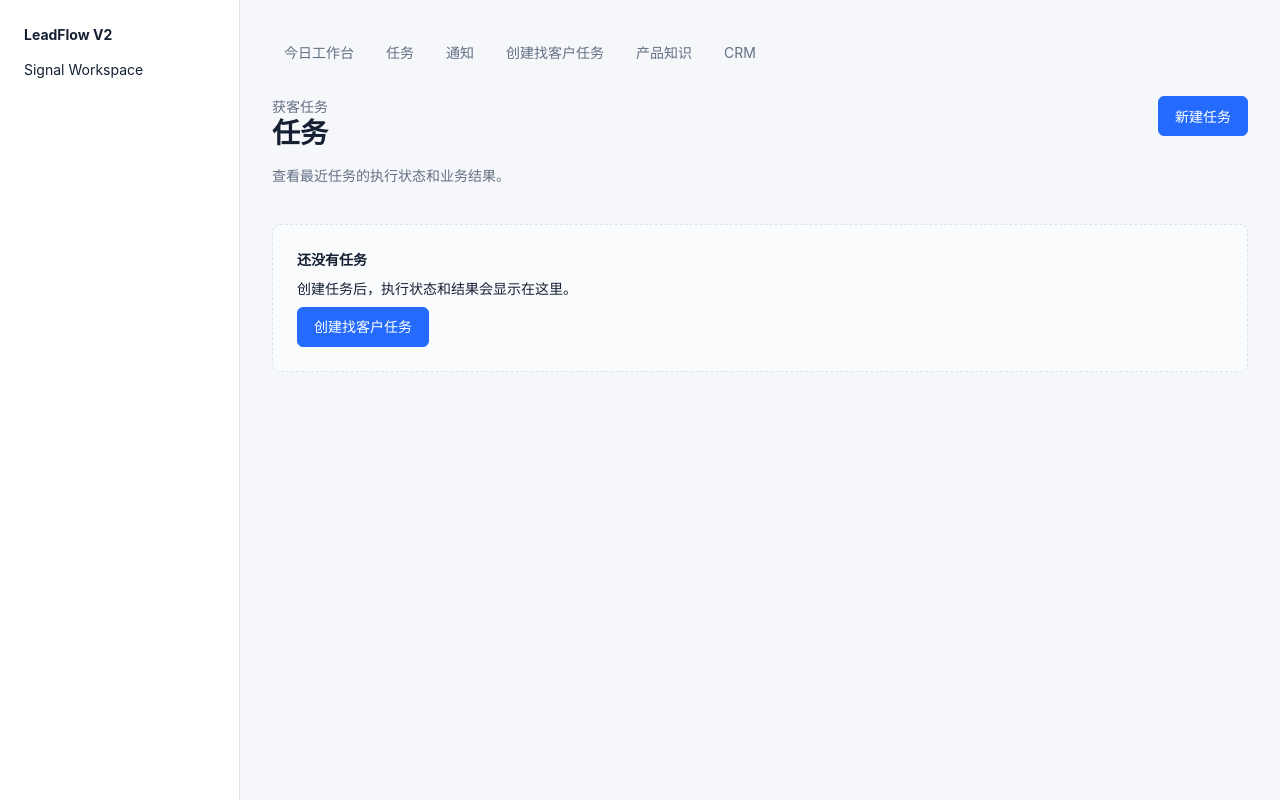
After one commit to liumingyang-maker/leadflow-saas-v2-mimo, a Flask app: template app/templates/acquisition/mission_list.html in a window 1280 px wide. The commit adds this page. Run offline with Flask 3, Linux system fonts and the light colour scheme; the template is opened without the code that fills it, so the values that code supplies are empty; some libraries are stand-ins or nearby versions.

Commit message:
feat(acquisition): add mission result list

```diff
--- a/app/modules/acquisition/routes.py
+++ b/app/modules/acquisition/routes.py
@@ -20,7 +20,10 @@ from app.modules.acquisition.contracts import (
     MissionCreateInput,
 )
 from app.modules.acquisition.manual_evidence import ManualEvidenceError
-from app.modules.acquisition.mission_results import resolve_mission_result
+from app.modules.acquisition.mission_results import (
+    list_mission_result_summaries,
+    resolve_mission_result,
+)
 from app.modules.acquisition.models import AcquisitionCandidate
 from app.modules.acquisition.repository import (
     AssessmentRepository,
@@ -133,6 +136,18 @@ def register_acquisition_routes(app: Flask) -> None:
             ),
             400 if error else 200,
         )
+
+    @app.get("/acquisition/missions")
+    @tenant_required(app)
+    def acquisition_mission_list():
+        tenant_id, _actor_id = _identity()
+        with Session(get_engine(app)) as db_session:
+            missions = list_mission_result_summaries(
+                db_session,
+                tenant_id=tenant_id,
+                limit=50,
+            )
+        return render_template("acquisition/mission_list.html", missions=missions)
 
     @app.route("/acquisition/missions/new", methods=["GET", "POST"])
     @tenant_required(app)
--- a/app/templates/acquisition/candidate_detail.html
+++ b/app/templates/acquisition/candidate_detail.html
@@ -2,6 +2,8 @@
 {% call shell((view.candidate.company_name or "候选客户") ~ " · LeadFlow") %}
 <nav class="lf-top-nav" aria-label="获客导航">
   <a href="/workbench">今日工作台</a>
+  <a href="/acquisition/missions">任务</a>
+  <a href="/notifications">通知{% if view is defined and view.notifications_unread is defined and view.notifications_unread %}（{{ view.notifications_unread }}）{% endif %}</a>
   {% if mission %}<a href="/acquisition/missions/{{ mission.id }}">返回任务</a>{% endif %}
   <a href="/acquisition/missions/new">创建找客户任务</a>
   <a href="/leads">CRM</a>
--- a/app/templates/acquisition/mission_detail.html
+++ b/app/templates/acquisition/mission_detail.html
@@ -4,6 +4,8 @@
 {% call shell(mission.name ~ " · LeadFlow") %}
 <nav class="lf-top-nav" aria-label="获客导航">
   <a href="/workbench">今日工作台</a>
+  <a href="/acquisition/missions">任务</a>
+  <a href="/notifications">通知{% if view is defined and view.notifications_unread is defined and view.notifications_unread %}（{{ view.notifications_unread }}）{% endif %}</a>
   <a href="/acquisition/missions/new">创建找客户任务</a>
   <a href="/acquisition/products">产品知识</a>
   <a href="/leads">CRM</a>
--- a/app/templates/acquisition/mission_form.html
+++ b/app/templates/acquisition/mission_form.html
@@ -4,6 +4,8 @@
 {% call shell("创建找客户任务 · LeadFlow") %}
 <nav class="lf-top-nav" aria-label="获客导航">
   <a href="/workbench">今日工作台</a>
+  <a href="/acquisition/missions">任务</a>
+  <a href="/notifications">通知{% if view is defined and view.notifications_unread is defined and view.notifications_unread %}（{{ view.notifications_unread }}）{% endif %}</a>
   <a href="/acquisition/missions/new" aria-current="page">创建找客户任务</a>
   <a href="/acquisition/products">产品知识</a>
   <a href="/leads">CRM</a>
--- /dev/null
+++ b/app/templates/acquisition/mission_list.html
@@ -0,0 +1,41 @@
+{% from "components/_shell.html" import shell %}
+{% call shell("任务 · LeadFlow") %}
+<nav class="lf-top-nav" aria-label="获客导航">
+  <a href="/workbench">今日工作台</a>
+  <a href="/acquisition/missions">任务</a>
+  <a href="/notifications">通知{% if view is defined and view.notifications_unread is defined and view.notifications_unread %}（{{ view.notifications_unread }}）{% endif %}</a>
+  <a href="/acquisition/missions/new">创建找客户任务</a>
+  <a href="/acquisition/products">产品知识</a>
+  <a href="/leads">CRM</a>
+</nav>
+<header class="lf-page-header">
+  <div>
+    <span class="lf-eyebrow">获客任务</span>
+    <h1 class="lf-page-title">任务</h1>
+    <p class="lf-muted">查看最近任务的执行状态和业务结果。</p>
+  </div>
+  <a class="lf-button lf-button-primary" href="/acquisition/missions/new">新建任务</a>
+</header>
+
+{% if missions %}
+<div class="lf-card-list lf-section">
+  {% for item in missions %}
+  <article class="lf-panel">
+    <div class="lf-status-row">
+      <strong>{{ item.name }}</strong>
+      {% if item.result %}
+      <span class="lf-badge lf-badge-{{ item.result.tone }}">{{ item.result.label }}</span>
+      {% else %}
+      <span class="lf-badge{% if item.execution_status == 'running' %} lf-badge-success{% endif %}">{{ {'draft':'待确认','queued':'排队中','running':'搜索中','paused':'已暂停'}.get(item.execution_status, item.execution_status) }}</span>
+      {% endif %}
+    </div>
+    {% if item.result %}<p>{{ item.result.summary }}</p>{% endif %}
+    <small class="lf-muted">创建于 {{ item.created_at.strftime('%Y-%m-%d %H:%M') }}</small>
+    <div><a class="lf-button" href="{{ item.target_url }}">查看任务</a></div>
+  </article>
+  {% endfor %}
+</div>
+{% else %}
+<div class="lf-empty-state"><strong>还没有任务</strong><span>创建任务后，执行状态和结果会显示在这里。</span><a class="lf-button lf-button-primary" href="/acquisition/missions/new">创建找客户任务</a></div>
+{% endif %}
+{% endcall %}
--- a/app/templates/acquisition/notifications.html
+++ b/app/templates/acquisition/notifications.html
@@ -2,7 +2,7 @@
 {% from "components/_buttons.html" import button %}
 {% from "components/_forms.html" import csrf_input %}
 {% call shell("通知 · LeadFlow") %}
-<nav class="lf-top-nav" aria-label="Primary navigation"><a href="/workbench">今日工作台</a><a href="/acquisition/missions/new">创建找客户任务</a><a href="/leads">候选与 CRM</a><a href="/notifications" aria-current="page">通知</a><a href="/outreach">外联</a><a href="/settings">设置</a></nav>
+<nav class="lf-top-nav" aria-label="Primary navigation"><a href="/workbench">今日工作台</a><a href="/acquisition/missions">任务</a><a href="/notifications">通知{% if view is defined and view.notifications_unread is defined and view.notifications_unread %}（{{ view.notifications_unread }}）{% endif %}</a><a href="/acquisition/missions/new">创建找客户任务</a><a href="/leads">候选与 CRM</a><a href="/outreach">外联</a><a href="/settings">设置</a></nav>
 <header class="lf-page-header"><div><span class="lf-eyebrow">系统消息</span><h1 class="lf-page-title">通知</h1><p class="lf-muted">任务完成、失败和需要处理的系统状态会出现在这里。</p></div>{% if notifications %}<form method="post" action="/notifications/read-all">{{ csrf_input() }}{{ button("全部标为已读", "secondary", "submit") }}</form>{% endif %}</header>
 {% if notifications %}<div class="lf-card-list">{% for notification in notifications %}<article class="lf-panel lf-notification{% if notification.status == 'unread' %} lf-notification-unread{% endif %}"><div><div class="lf-status-row"><strong>{{ notification.title }}</strong>{% if notification.status == 'unread' %}<span class="lf-badge lf-badge-success">未读</span>{% endif %}</div>{% if notification.body %}<p>{{ notification.body }}</p>{% endif %}<small class="lf-muted">{{ notification.created_at.strftime('%Y-%m-%d %H:%M') }}</small></div><div class="lf-status-row"><a class="lf-button" href="{{ notification.target_url }}">查看</a>{% if notification.status == 'unread' %}<form method="post" action="/notifications/{{ notification.id }}/read">{{ csrf_input() }}{{ button("标为已读", "secondary", "submit") }}</form>{% endif %}</div></article>{% endfor %}</div>{% else %}<div class="lf-empty-state"><strong>没有新通知</strong><span>任务完成或需要你处理时，系统会在这里提醒。</span><a class="lf-button lf-button-primary" href="/workbench">返回今日工作台</a></div>{% endif %}
 {% endcall %}
--- a/app/templates/acquisition/product_knowledge.html
+++ b/app/templates/acquisition/product_knowledge.html
@@ -4,6 +4,8 @@
 {% call shell("产品知识 · LeadFlow") %}
 <nav class="lf-top-nav" aria-label="获客导航">
   <a href="/workbench">今日工作台</a>
+  <a href="/acquisition/missions">任务</a>
+  <a href="/notifications">通知{% if view is defined and view.notifications_unread is defined and view.notifications_unread %}（{{ view.notifications_unread }}）{% endif %}</a>
   <a href="/acquisition/missions/new">创建找客户任务</a>
   <a href="/acquisition/products" aria-current="page">产品知识</a>
   <a href="/leads">CRM</a>
--- a/app/templates/app/workbench.html
+++ b/app/templates/app/workbench.html
@@ -2,9 +2,10 @@
 {% call shell("今日工作台 · LeadFlow") %}
 <nav class="lf-top-nav" aria-label="Primary navigation">
   <a href="/workbench" aria-current="page">今日工作台</a>
+  <a href="/acquisition/missions">任务</a>
   <a href="{% if view.has_product_knowledge %}/acquisition/missions/new{% else %}/acquisition/products{% endif %}">{% if view.has_product_knowledge %}创建找客户任务{% else %}先添加产品知识{% endif %}</a>
   <a href="/leads">候选与 CRM</a>
-  <a href="/notifications">通知{% if view.notifications_unread %}（{{ view.notifications_unread }}）{% endif %}</a>
+  <a href="/notifications">通知{% if view is defined and view.notifications_unread is defined and view.notifications_unread %}（{{ view.notifications_unread }}）{% endif %}</a>
   <a href="/outreach">外联</a>
   <a href="/settings">设置</a>
 </nav>
```
Also changed, not shown: app/modules/acquisition/workbench.py (+11 -0 lines), app/templates/app/_workbench_live.html (+24 -0 lines), tests/acquisition/test_routes.py (+53 -1 lines), tests/acquisition/test_workbench.py (+57 -0 lines).
